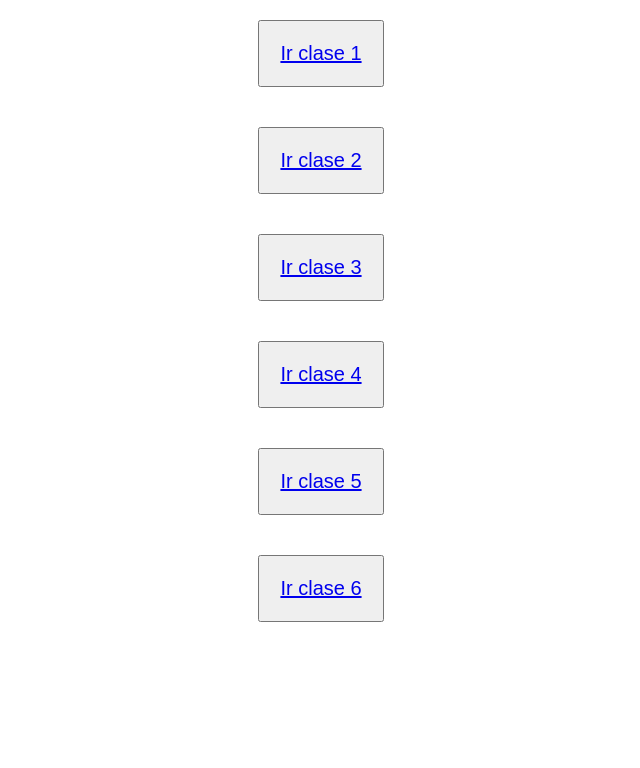
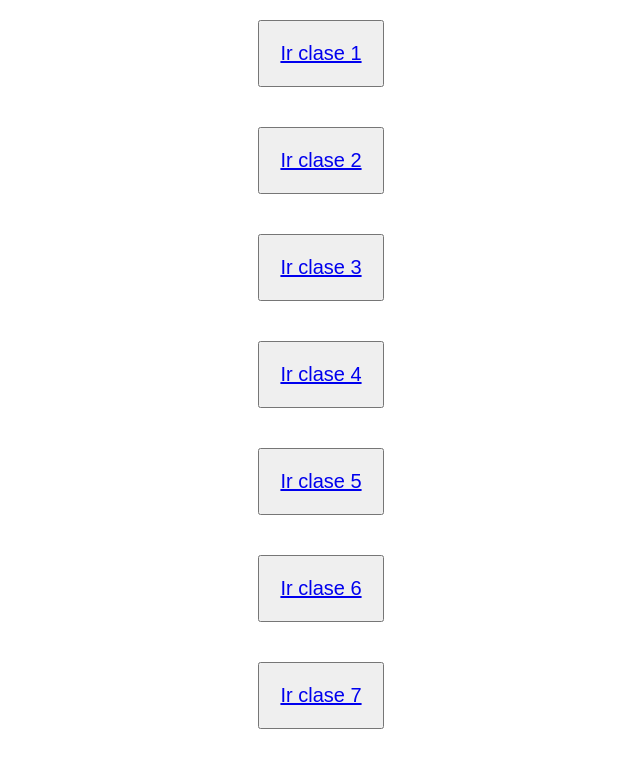
Before and after one commit to juanAndino/yardSale, a website built with webpack: page src/index.html in a window 1280 px wide. Shown: the whole page, without its empty margins (319-959 px from the left). Built offline with nearby package versions, Linux system fonts and the light colour scheme.

Commit message:
Clase 12 terminado, desktop menu creado

```diff
--- a/src/index.html
+++ b/src/index.html
@@ -37,6 +37,11 @@
             <a href="/src/pages/clase6.html">Ir clase 6</a>
         </button>
     </div>
+    <div class="button">
+        <button class="button-class">
+            <a href="/src/pages/clase7.html">Ir clase 7</a>
+        </button>
+    </div>
 </div>
 </body>
 </html>
```
